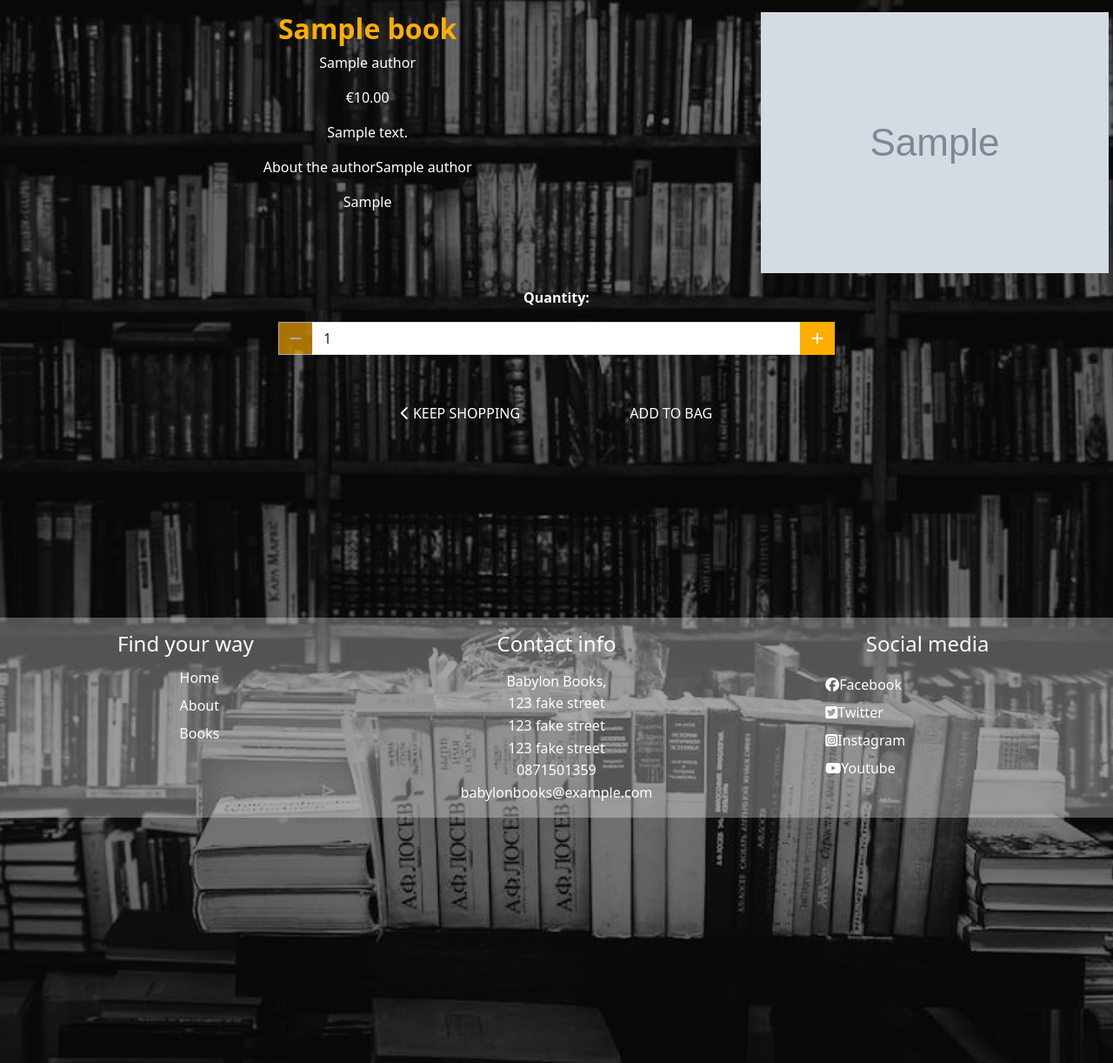
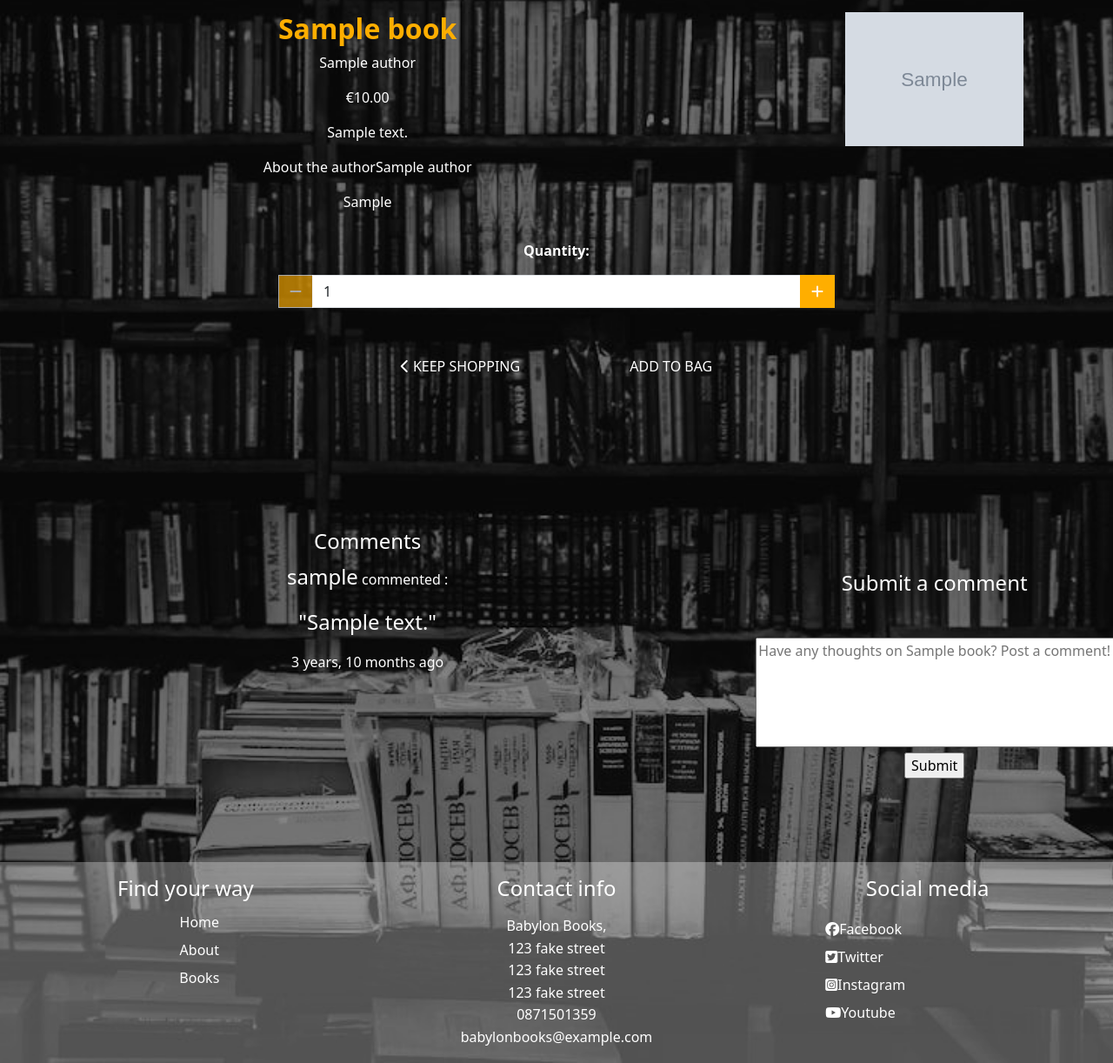
Before and after one commit to gazamcnulty/pp5-babylon-books, a Django app: a page that uses templates/book_detail.html in a window 1280 px wide. Shown: the part 82-1304 px from the top of the page at 87% size. Run offline with Django 3.2, Linux system fonts and the light colour scheme; tables that the repository leaves empty hold one stand-in row (values such as "Sample post"); grey boxes marked "Sample" are stand-in pictures; some libraries are stand-ins or nearby versions.

Commit message:
added comment model, updated book_detail view and template to enable comments from users

```diff
--- a/babylon_books_app/models.py
+++ b/babylon_books_app/models.py
@@ -44,3 +44,18 @@ class Book(models.Model):
 
     def __str__(self):
         return self.title
+
+
+class Comment(models.Model):
+
+    user = models.ForeignKey(User, on_delete=models.CASCADE)
+    book = models.ForeignKey(
+        Book, on_delete=models.CASCADE)
+    text = models.TextField(max_length=180, null=True)
+    created_on = models.DateTimeField(auto_now_add=True, null=True)
+
+    class Meta:
+        ordering = ["-created_on"]
+
+    def __str__(self):
+        return self.body
--- a/babylon_books_app/views.py
+++ b/babylon_books_app/views.py
@@ -10,7 +10,7 @@ from django.core.paginator import Paginator
 from django.views.generic import ListView
 from . import views
 from .forms import ProductForm, AuthorForm
-from .models import Author , Book , Genre
+from .models import Author , Book , Genre, Comment
 
 # Create your views here.
 
@@ -74,12 +74,22 @@ def books(request):
 def book_detail(request, book_id):
     book = get_object_or_404(Book, id=book_id)
     author = Author.objects.all()
+    comments = book.comment_set.all()
     #messages.success(request, f'You have added {book.title} to your bag')
+
+    if request.method == 'POST':
+        comment = Comment.objects.create(
+            user=request.user,
+            book=book,
+            text=request.POST.get('text')
+        )
+        return redirect('book_detail', book_id)
 
 
     context = {
         'book':book,
         'author':author,
+        'comments':comments,
     }
     return render(request, 'book_detail.html', context)
 
--- a/templates/book_detail.html
+++ b/templates/book_detail.html
@@ -13,7 +13,7 @@
             <p>{{ book.author.info }}</p>
         </div>
         <div class="col-4">
-            <img src="{{ book.image.url }}" alt="{{ book.title }}" style="color:white;">
+            <img src="{{ book.image.url }}" alt="{{ book.title }}" style="color:white;" class="w-50">
         </div>
         <div>
             {% if request.user.is_superuser %}
@@ -64,6 +64,22 @@
                 <br>
             </div>
         </form>
+        <div class="col-8 mx-auto">
+            <h4>Comments</h4>
+            {% for comment in comments %} <p>
+                <span class="comment_user fs-4">{{comment.user}}</span> commented :
+                </p>
+                <p class="fs-4"> "{{comment.text}}"</p>
+                <p>{{ comment.created_on|timesince }} ago</p>
+            {% endfor %}
+        </div>
+        <div class="col-4 mx-auto">
+            <h4 class="my-5">Submit a comment</h4>
+            <form method="POST" action="" class="my-5"> {% csrf_token %}
+                <textarea id="comment_field" rows="5" cols="50" name="text" placeholder="Have any thoughts on {{ book.title }}? Post a comment!"></textarea>
+                <input type="submit" value="Submit">
+            </form>
+          </div>
     </div>
 </section>
 {% endblock %}
```
Also changed, not shown: static/css/style.css (+9 -0 lines), babylon_books_app/migrations/0011_comment.py (added), babylon_books_app/migrations/0012_auto_20231127_0959.py (added).
